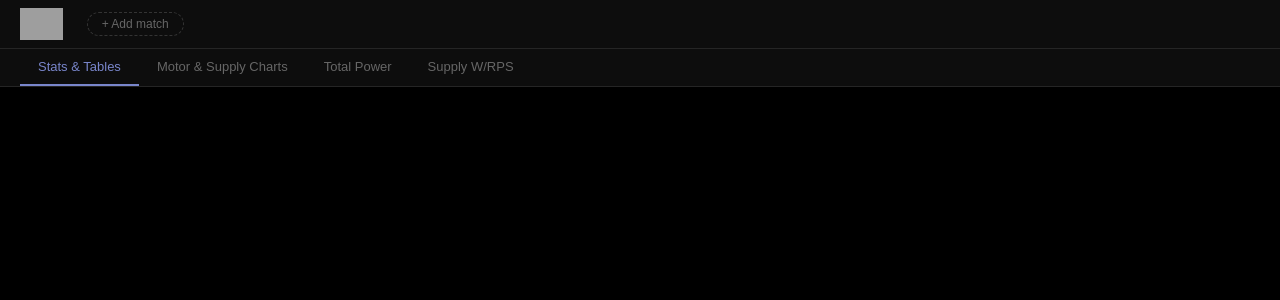
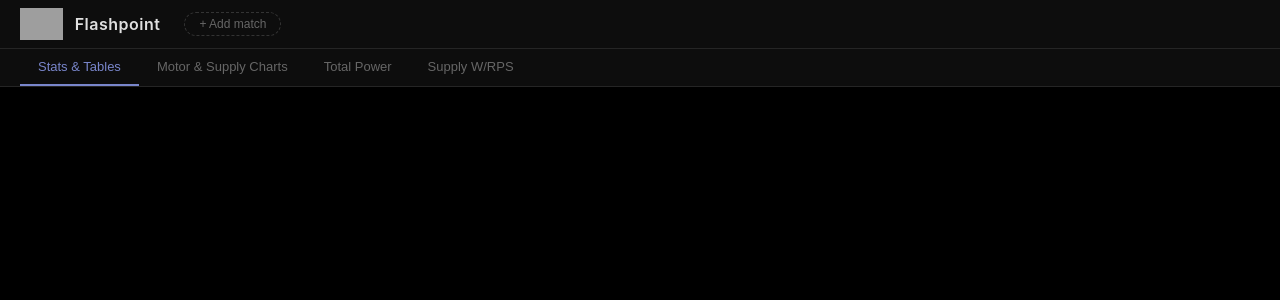
Before and after one commit to IgniteRobotics/flashpoint, a Python web app: template utils/templates/index.html in a window 1280 px wide. Shown: the top 300 px of the page. Run offline with Jinja, Linux system fonts and the light colour scheme; the template is opened without the code that fills it, so the values that code supplies are empty; some libraries are stand-ins or nearby versions; grey boxes are pictures that could not be loaded.

Commit message:
feat: add Flashpoint title to site topbar

```diff
--- a/utils/templates/index.html
+++ b/utils/templates/index.html
@@ -44,6 +44,12 @@
     flex-wrap: wrap;
   }
   #logo { height: 32px; object-fit: contain; }
+  #app-title {
+    font-size: 16px;
+    font-weight: 600;
+    color: var(--text);
+    letter-spacing: 0.5px;
+  }
   .chip {
     display: inline-flex; align-items: center; gap: 6px;
     padding: 4px 10px 4px 12px;
@@ -163,6 +169,7 @@
 
 <div id="topbar">
   <img id="logo" src="logo.png" alt="Flashpoint" onerror="this.style.display='none'">
+  <span id="app-title">Flashpoint</span>
   <div id="chips"></div>
   <div style="position:relative">
     <button id="add-btn">+ Add match</button>
```
